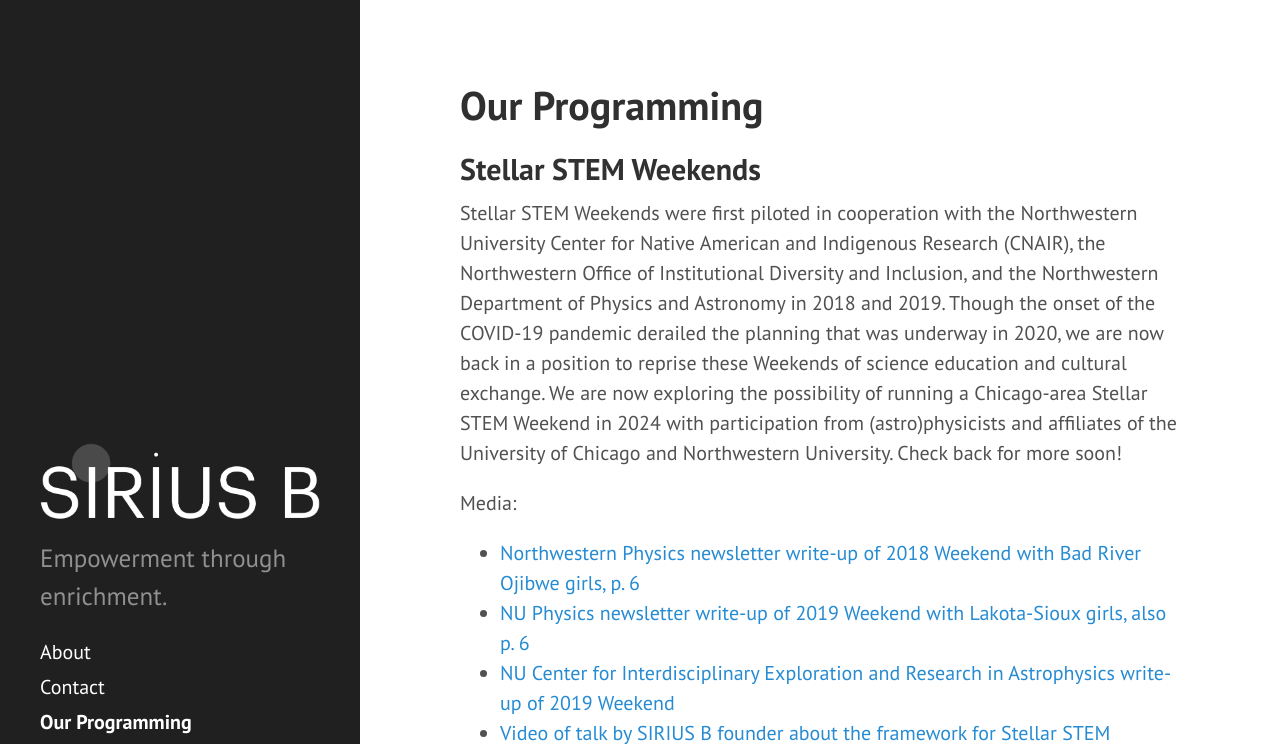
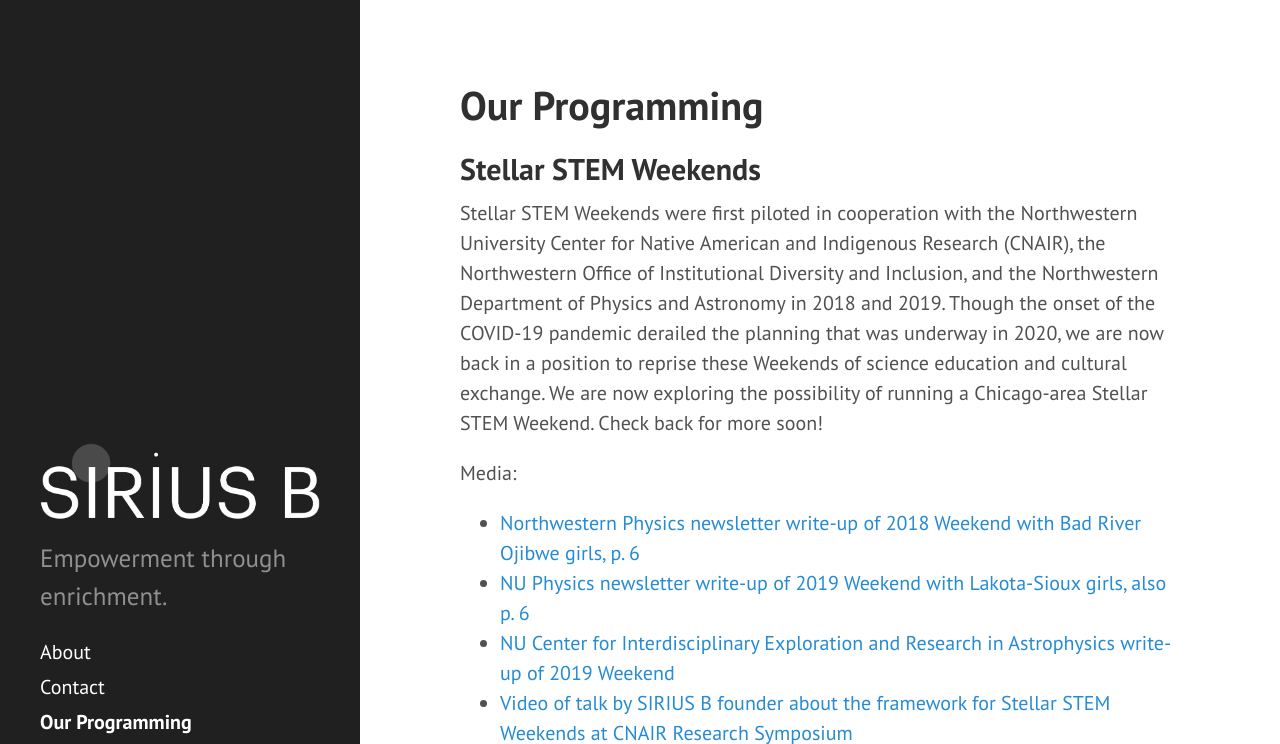
Before and after one commit to siriusb-org/siriusb-org.github.io, a Jekyll site: the page built from programming.md, in a window 1280 px wide and 900 px high, cut to the strip 0-744 px from the top of the window. Built offline with Jekyll 4.4.1, drawn with Linux system fonts in a browser that asks for light colours.

Commit message:
update plans

```diff
--- a/programming.md
+++ b/programming.md
@@ -5,7 +5,7 @@ title: Our Programming
 
 ## Stellar STEM Weekends
 
-Stellar STEM Weekends were first piloted in cooperation with the Northwestern University Center for Native American and Indigenous Research (CNAIR), the Northwestern Office of Institutional Diversity and Inclusion, and the Northwestern Department of Physics and Astronomy in 2018 and 2019. Though the onset of the COVID-19 pandemic derailed the planning that was underway in 2020, we are now back in a position to reprise these Weekends of science education and cultural exchange. We are now exploring the possibility of running a Chicago-area Stellar STEM Weekend in 2024 with participation from (astro)physicists and affiliates of the University of Chicago and Northwestern University. Check back for more soon!
+Stellar STEM Weekends were first piloted in cooperation with the Northwestern University Center for Native American and Indigenous Research (CNAIR), the Northwestern Office of Institutional Diversity and Inclusion, and the Northwestern Department of Physics and Astronomy in 2018 and 2019. Though the onset of the COVID-19 pandemic derailed the planning that was underway in 2020, we are now back in a position to reprise these Weekends of science education and cultural exchange. We are now exploring the possibility of running a Chicago-area Stellar STEM Weekend. Check back for more soon!
 
 
 Media:
```
